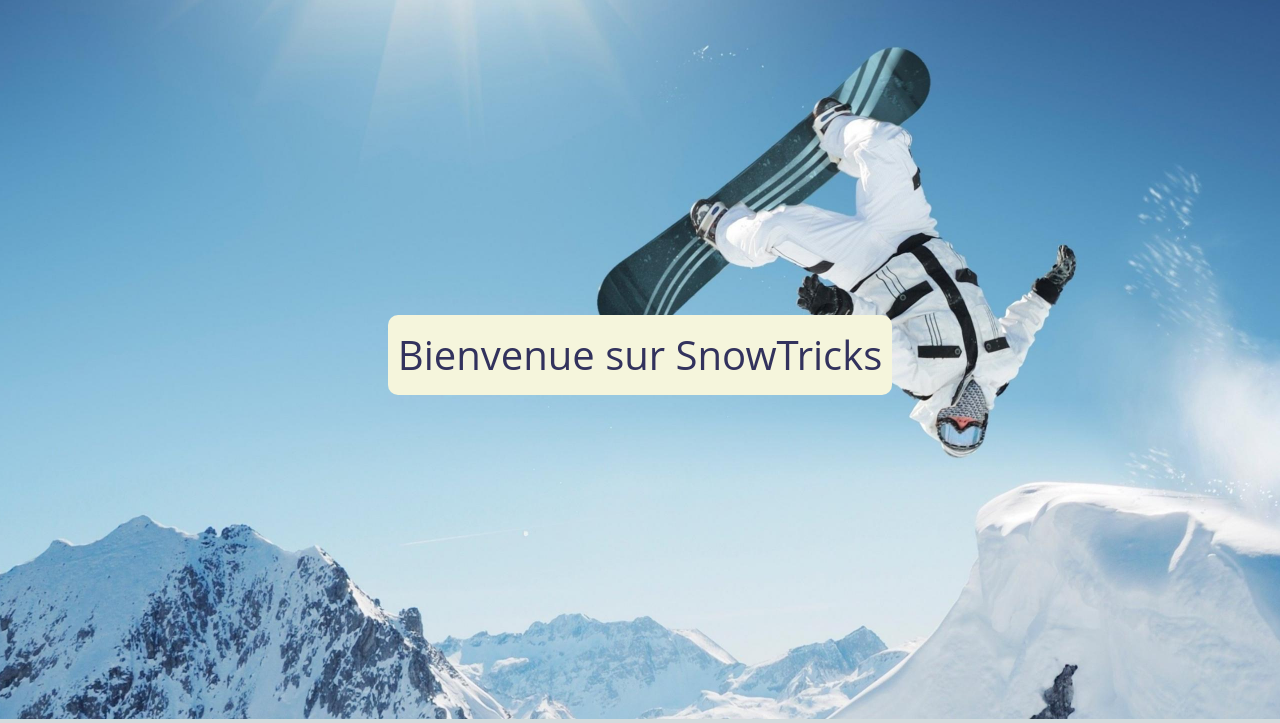
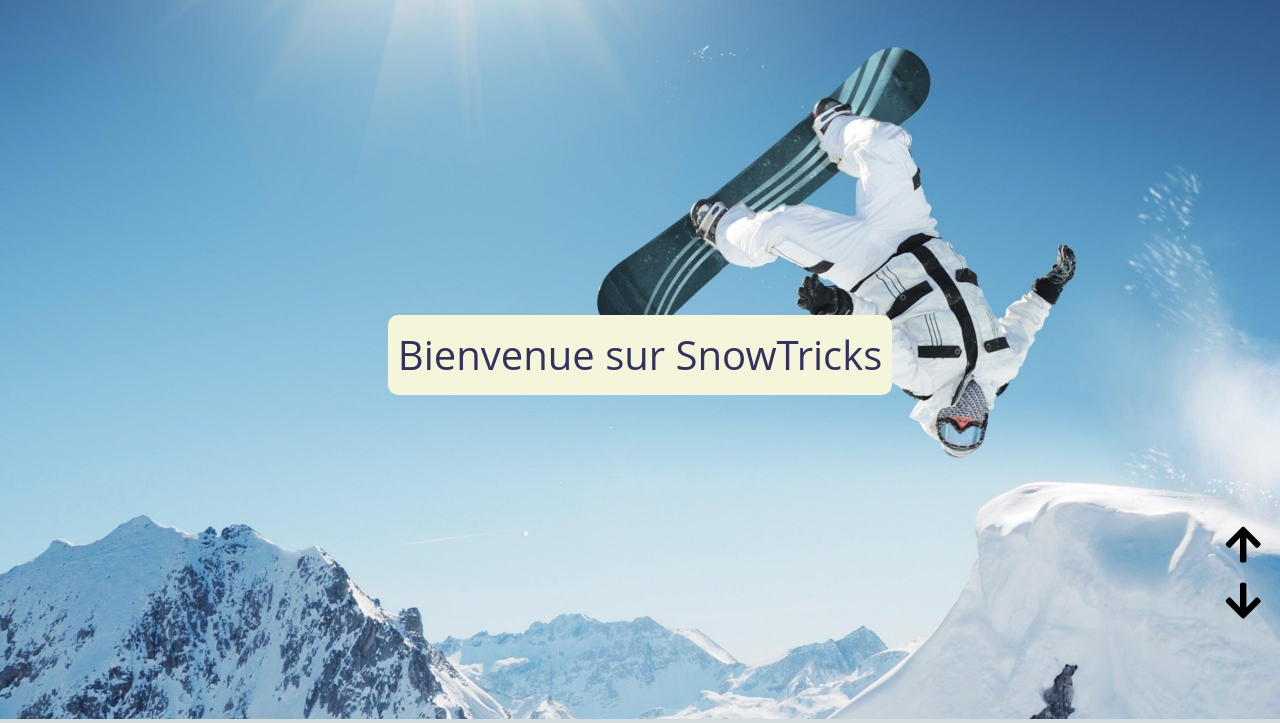
Before and after one commit to Jalal-Eddine/p06_oc, a Symfony app: template templates/home/index.html.twig in a window 1280 px wide. Shown: the part 113-836 px from the top of the page. Run offline with Twig, Linux system fonts and the light colour scheme; the template is opened without the code that fills it, so the values that code supplies are empty; some libraries are stand-ins or nearby versions.

Commit message:
adding arrows into home page, correcting bugs

```diff
--- a/sass/_cards.scss
+++ b/sass/_cards.scss
@@ -5,6 +5,13 @@
   justify-content: space-around;
   max-width: 1200px;
   flex-wrap: wrap;
+  .arrow-up-link {
+    position: fixed;
+    right: 19px;
+    font-size: 41px;
+    bottom: 112px;
+    color: black;
+  }
 }
 
 .card__like {
--- a/sass/_header.scss
+++ b/sass/_header.scss
@@ -16,6 +16,13 @@ body {
     height: fit-content;
     padding: 10px 10px;
     border-radius: 10px;
+  }
+  .arrow-down-link {
+    position: absolute;
+    right: 19px;
+    font-size: 41px;
+    bottom: 56px;
+    color: black;
   }
 }
 .headerTrick {
--- a/templates/base.html.twig
+++ b/templates/base.html.twig
@@ -15,7 +15,8 @@
         rel="stylesheet" />
 
       <!-- Icons -->
-      <link href="/assets/css/nucleo-icons.css" rel="stylesheet" />
+      <link href="{{ asset('/assets/css/nucleo-icons.css') }}"
+        rel="stylesheet" />
       <link href="https://use.fontawesome.com/releases/v5.0.6/css/all.css"
         rel="stylesheet" />
 
--- a/templates/home/index.html.twig
+++ b/templates/home/index.html.twig
@@ -25,10 +25,12 @@
     <h1 class="header-h1">
       Bienvenue sur SnowTricks
     </h1>
+    <a class="arrow-down-link" href="#cards"><i class="fa fa-arrow-down" aria-hidden="true"></i></a>
   </div>
 {% endblock %}
 {% block body %}
   <section id="cards" class="cards">
+  <a class="arrow-up-link" href="#cards"><i class="fa fa-arrow-up" aria-hidden="true"></i></a>
     {% for trick in tricks %}
       <article class="card card--2">
         <div class="card__info-hover">
```
Also changed, not shown: public/assets/css/style.css, public/assets/js/loadMore.js, public/uploads/856b7928c4ec60f8c8f8db893fc283eb.jpg (added), public/uploads/f73cfdcae029b9d41f40b06ef96abae6.jpg (added).
